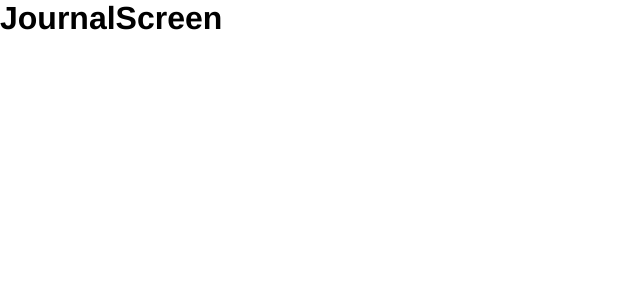
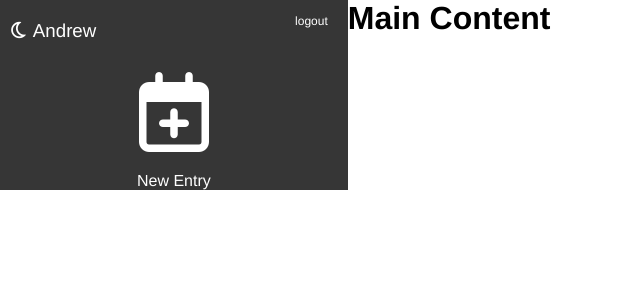
Before and after one commit to andrezffajardo/journal-app, a React (Create React App) app: page / in a window 1280 px wide. Shown: the top 300 px of the page, without its empty margins (0-640 px from the left). Built offline with nearby package versions, Linux system fonts and the light colour scheme.

Commit message:
Sidebar and JournalScreen Styles

```diff
--- a/public/index.html
+++ b/public/index.html
@@ -24,7 +24,8 @@
       work correctly both with client-side routing and a non-root public URL.
       Learn how to configure a non-root public URL by running `npm run build`.
     -->
-    <title>React App</title>
+    <link rel="stylesheet" href="https://cdnjs.cloudflare.com/ajax/libs/font-awesome/6.1.1/css/all.min.css">
+    <title>Journal App</title>
   </head>
   <body>
     <noscript>You need to enable JavaScript to run this app.</noscript>
--- a/src/components/journal/JournalScreen.js
+++ b/src/components/journal/JournalScreen.js
@@ -1,9 +1,15 @@
 import React from 'react';
+import { Sidebar } from './Sidebar';
 
 export const JournalScreen = () => {
     return (
-        <div>
-            <h1>JournalScreen</h1>
+        <div className="journal__main-content">
+            <Sidebar />
+
+            <main>
+                <h1>Main Content</h1>
+            </main>
+
         </div>
     );
 };
--- /dev/null
+++ b/src/components/journal/Sidebar.js
@@ -0,0 +1,27 @@
+import React from 'react';
+
+export const Sidebar = () => {
+    return (
+        <aside className="journal__sidebar">
+
+            <div className="journal__sidebar-navbar">
+                <h3 className="mt-5">
+                    <i className="far fa-moon"></i>
+                    <span> Andrew</span>
+                </h3>
+
+                <button className="btn">
+                    logout
+                </button>
+            </div>
+
+            <div className="journal__new-entry">
+                <i className="far fa-calendar-plus fa-5x"></i>
+                <p className="mt-5">
+                    New Entry
+                </p>
+            </div>
+
+        </aside>
+    );
+};
--- /dev/null
+++ b/src/styles/components/_journal.scss
@@ -0,0 +1,41 @@
+
+
+.journal__main-content {
+  display: flex;
+}
+
+.journal__sidebar {
+  background-color: $dark-grey;
+  color: white;
+  display: flex;
+  flex-direction: column;
+  height: 100%;
+  padding-left: 10px;
+  padding-right: 10px;
+  width: 450px;
+}
+
+.journal__sidebar-navbar {
+  display: flex;
+  justify-content: space-between;
+}
+
+.journal__sidebar-navbar h3 {
+  font-weight: lighter;
+}
+
+.journal__new-entry {
+  align-items: center;
+  cursor: pointer;
+  display: flex;
+  flex-direction: column;
+  justify-content: center;
+  margin-top: 30px;
+  width: 100%;
+
+  transition: color .3s ease;
+
+  &:hover {
+    color: darken($color: white, $amount: 20);
+  }
+}
--- a/src/styles/styles.scss
+++ b/src/styles/styles.scss
@@ -7,3 +7,4 @@
 @import './components/auth';
 @import './components/buttons';
 @import './components/links';
+@import './components/journal';
```
